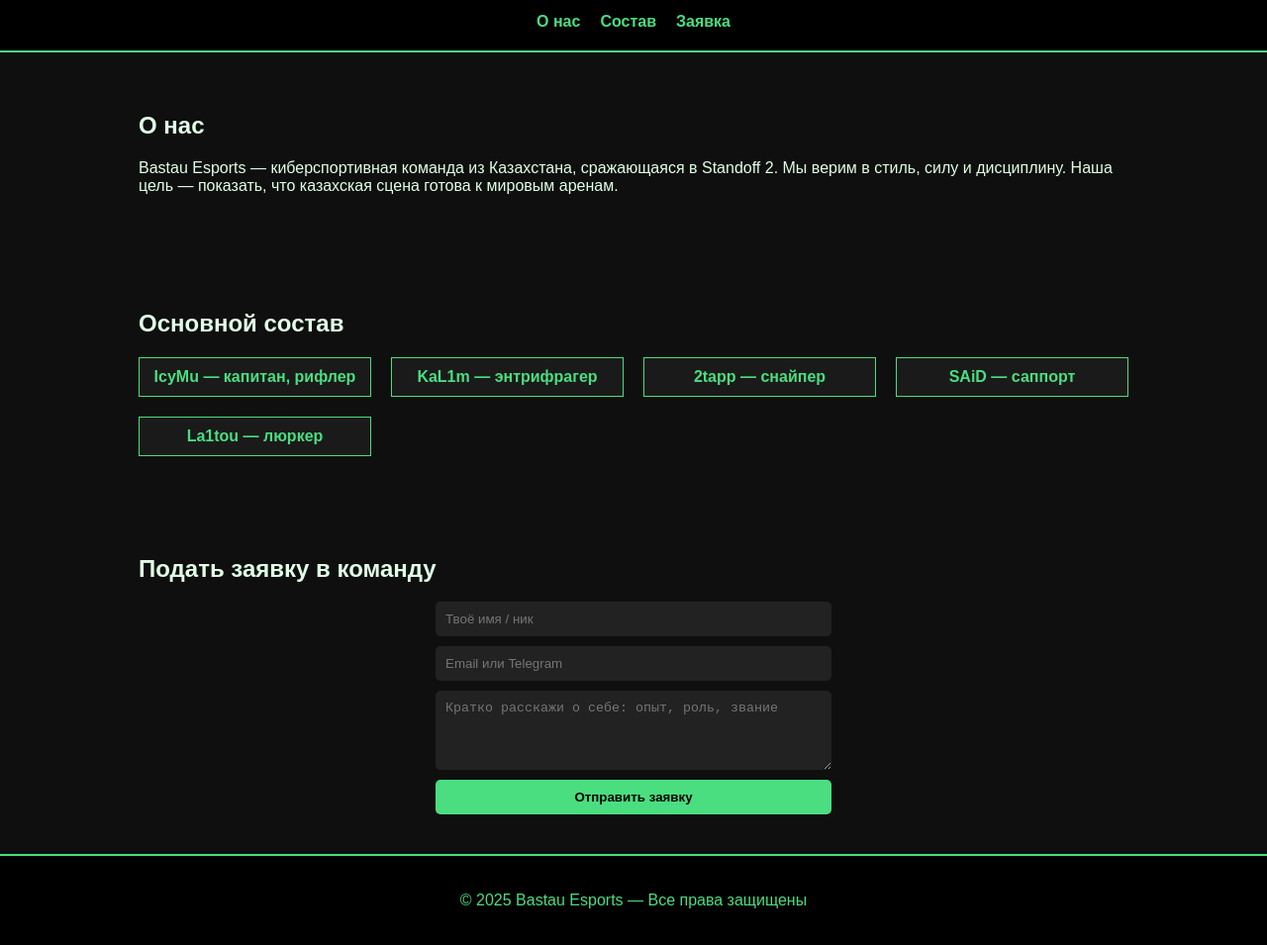
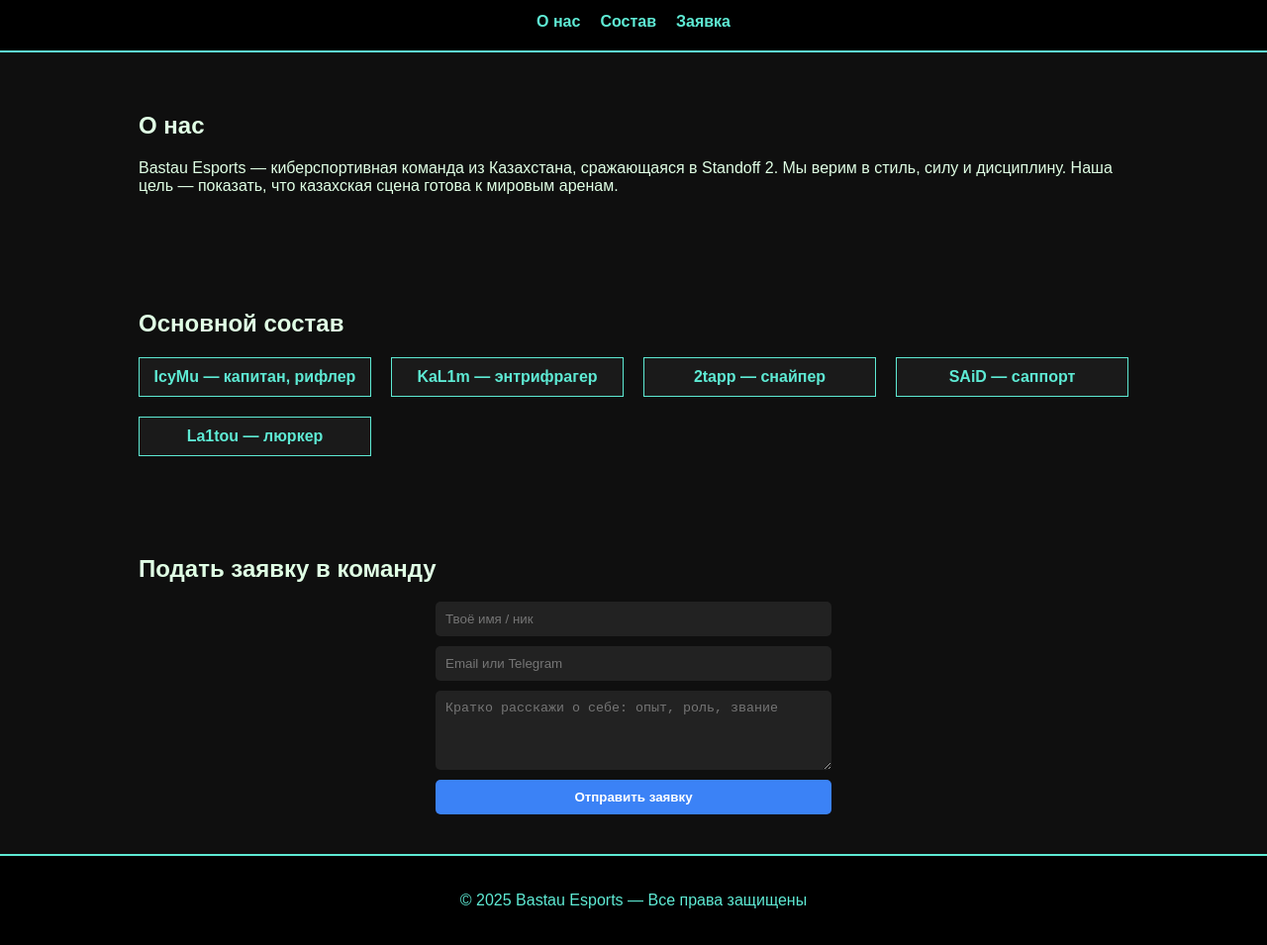
Before and after one commit to BastauEsports/Bastau-esports-site, a plain HTML site: page index.html in a window 1280 px wide. Shown: the part 102-1057 px from the top of the page at 99% size. Drawn offline with Linux system fonts and the light colour scheme.

Commit message:
Update index.html

```diff
--- a/index.html
+++ b/index.html
@@ -5,10 +5,11 @@
   <title>Bastau Esports</title>
   <style>
     :root {
-      --accent: #4ade80; /* мягкий мятно-зелёный */
-      --bg: #0f0f0f;
-      --text: #e0ffe5;
-      --card-bg: #1a1a1a;
+      --accent: #5eead4; /* мягкий бирюзовый */
+      --accent2: #3b82f6; /* синий для кнопок */
+      --bg: #0f0f0f; /* очень тёмный фон */
+      --text: #e0ffe5; /* светлый текст */
+      --card-bg: #1a1a1a; /* блоки */
     }
     body {
       margin: 0;
@@ -77,8 +78,8 @@
       color: var(--accent);
     }
     button {
-      background-color: var(--accent);
-      color: #000;
+      background-color: var(--accent2);
+      color: #fff;
       font-weight: bold;
       cursor: pointer;
     }
```
